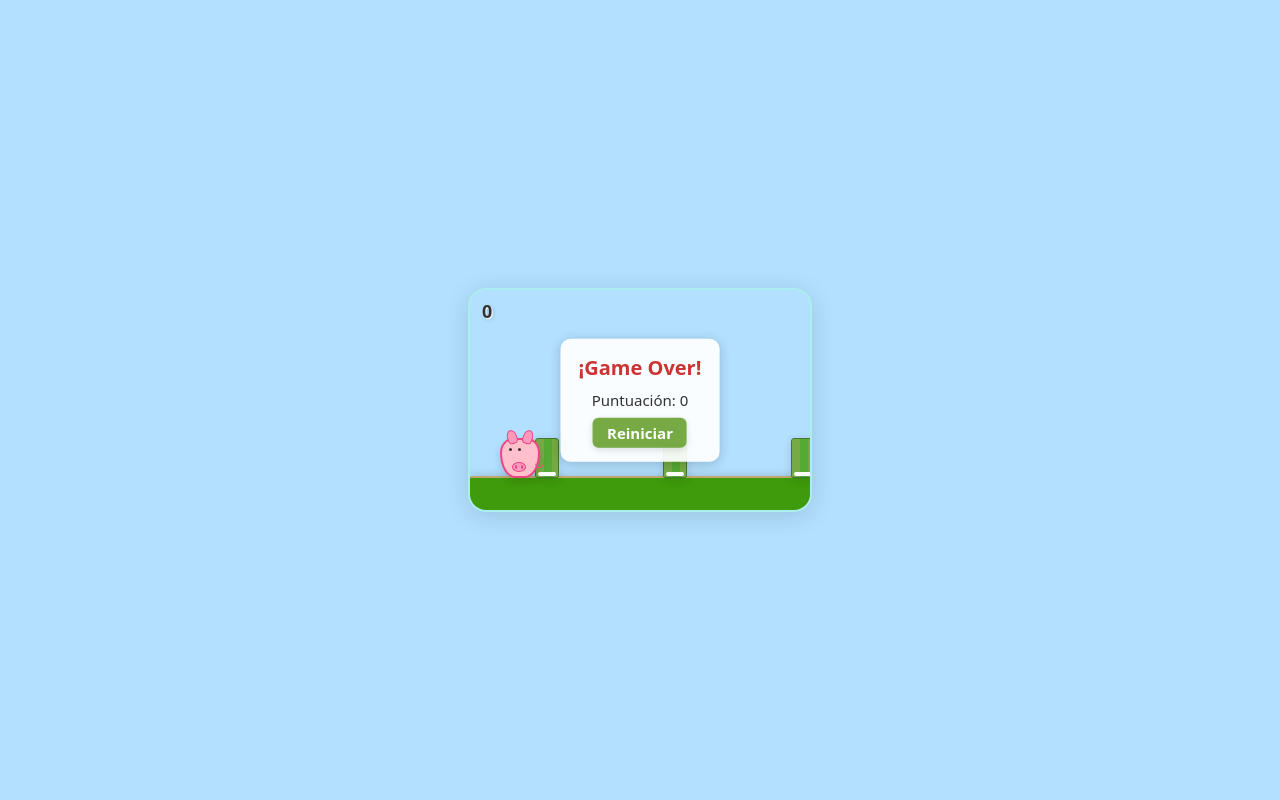
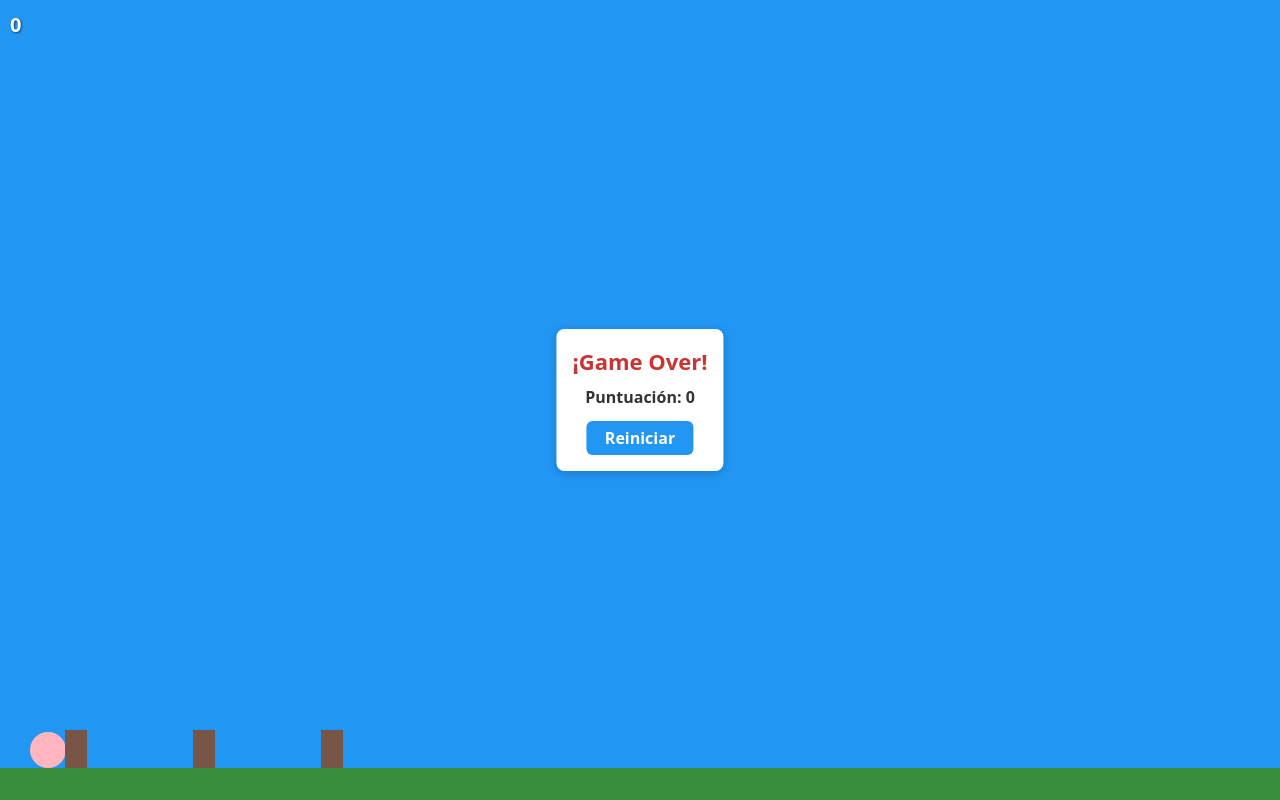
Before and after one commit to Sanguzsua/PorkyJump, a React (Vite) app: page / in a window 1280 px wide. Built offline with nearby package versions, Linux system fonts and the light colour scheme.

Commit message:
jsx cambios

```diff
--- a/src/App.jsx
+++ b/src/App.jsx
@@ -17,45 +17,19 @@ function App() {
   const [obstacles, setObstacles] = useState([]);
   const [gameOver, setGameOver] = useState(false);
   const [score, setScore] = useState(0);
-
-  // Estado seguro para SSR y WebView: inicia con valores por defecto y sincrónico
-  const getSafeWindow = () => {
-    if (typeof window !== 'undefined') {
-      return { w: window.innerWidth, h: window.innerHeight };
-    }
-    return { w: 360, h: 640 };
-  };
-  const [windowSize, setWindowSize] = useState(() => getSafeWindow());
-  useEffect(() => {
-    function handleResize() {
-      setWindowSize(getSafeWindow());
-    }
-    if (typeof window !== 'undefined') {
-      window.addEventListener('resize', handleResize);
-      return () => window.removeEventListener('resize', handleResize);
-    }
-  }, []);
-
-  // referencias para valores actuales (evitar estado viejo)
   const pigYRef = useRef(pigY);
   const velocityRef = useRef(velocity);
-  const obstaclesRef = useRef(obstacles);
 
   useEffect(() => { pigYRef.current = pigY; }, [pigY]);
   useEffect(() => { velocityRef.current = velocity; }, [velocity]);
-  useEffect(() => { obstaclesRef.current = obstacles; }, [obstacles]);
 
   const jump = () => {
-    if (!gameOver) {
-      setVelocity(JUMP_STRENGTH);
-    }
+    if (!gameOver) setVelocity(JUMP_STRENGTH);
   };
 
-  // Bucle del juego con velocidad progresiva
   useEffect(() => {
     if (gameOver) return;
     const gameLoop = setInterval(() => {
-      // Física del cerdito
       let newVelocity = velocityRef.current - GRAVITY;
       let newPigY = pigYRef.current + newVelocity;
       if (newPigY < 0) {
@@ -64,25 +38,15 @@ function App() {
       }
       setPigY(newPigY);
       setVelocity(newVelocity);
-      // Velocidad progresiva
+      setObstacles((prev) => {
         const speed = OBSTACLE_SPEED_BASE + Math.min(score * 0.13, 6);
-      // Obstáculos en movimiento
-      setObstacles((prev) => {
-        const updated = prev
-          .map((obs) => ({
-            ...obs,
-            x: obs.x - speed,
-            passed: obs.passed || obs.x + OBSTACLE_WIDTH < 30,
-          }))
-          .filter((obs) => obs.x + OBSTACLE_WIDTH > 0);
-        // detectar score
-        updated.forEach((obs) => {
+        const updated = prev.map(obs => ({ ...obs, x: obs.x - speed })).filter(obs => obs.x + OBSTACLE_WIDTH > 0);
+        updated.forEach(obs => {
           if (!obs.scored && obs.x + OBSTACLE_WIDTH < 30) {
             obs.scored = true;
-            setScore((s) => s + 1);
+            setScore(s => s + 1);
           }
         });
-        // detectar colisión
         const pigX = 30;
         const pigBottom = GROUND_HEIGHT + newPigY;
         const pigTop = pigBottom + PIG_SIZE;
@@ -106,14 +70,10 @@ function App() {
     return () => clearInterval(gameLoop);
   }, [gameOver, score]);
 
-  // Spawner de obstáculos
   useEffect(() => {
     if (gameOver) return;
     const spawnInterval = setInterval(() => {
-      setObstacles((prev) => [
-        ...prev,
-        { x: GAME_WIDTH, scored: false },
-      ]);
+      setObstacles(prev => [...prev, { x: GAME_WIDTH, scored: false }]);
     }, OBSTACLE_INTERVAL);
     return () => clearInterval(spawnInterval);
   }, [gameOver]);
@@ -126,41 +86,15 @@ function App() {
     setScore(0);
   };
 
-  // Responsive scaling
-  const scale = Math.min(
-    1,
-    windowSize.w / (GAME_WIDTH + 16),
-    windowSize.h / (GAME_HEIGHT + 32)
-  );
-
   return (
     <div
       style={{
         height: '100vh',
         width: '100vw',
-        background: "#b3e0ff",
-        display: "flex",
-        alignItems: "center",
-        justifyContent: "center",
-        overflow: "auto",
-      }}
-    >
-      <div
-        style={{
-          width: GAME_WIDTH * scale,
-          height: GAME_HEIGHT * scale,
-          background: "#b3e0ff",
+        background: "#2196f3",
         position: "relative",
         overflow: "hidden",
-          cursor: "pointer",
-          userSelect: "none",
-          margin: "0 auto",
-          borderRadius: 18 * scale,
-          boxShadow: "0 4px 24px #0002",
-          border: "2px solid #aee",
         touchAction: "manipulation",
-          maxWidth: "100vw",
-          maxHeight: "90vh",
       }}
       onClick={jump}
       onTouchStart={jump}
@@ -172,176 +106,46 @@ function App() {
           left: 0,
           bottom: 0,
           width: "100%",
-            height: GROUND_HEIGHT * scale,
-            background: "#3f9b0b",
-            borderTop: `${2 * scale}px solid #bfa76f`,
-            boxShadow: `0 -2px 8px #0002`,
+          height: GROUND_HEIGHT,
+          background: "#388e3c",
         }}
       />
       {/* Cerdito */}
       <div
         style={{
           position: "absolute",
-            left: 30 * scale,
-            bottom: GROUND_HEIGHT * scale + pigY * scale,
-            width: PIG_SIZE * scale,
-            height: PIG_SIZE * scale,
-            background: "pink",
-            borderRadius: "50% 50% 60% 60%/60% 60% 100% 100%",
-            border: `${2 * scale}px solid #e48`,
-            boxShadow: `0 4px 8px #0002`,
-            zIndex: 2,
-            display: "flex",
-            alignItems: "flex-end",
-            justifyContent: "center",
-          }}
-        >
-          {/* Orejas */}
-          <div
-            style={{
-              position: "absolute",
-              top: -10 * scale,
-              left: 5 * scale,
-              width: 8 * scale,
-              height: 12 * scale,
-              background: "#f9b",
-              borderRadius: "60% 60% 40% 40%",
-              border: `${1.2 * scale}px solid #e48`,
-              transform: "rotate(-18deg)",
-            }}
-          />
-          <div
-            style={{
-              position: "absolute",
-              top: -10 * scale,
-              right: 5 * scale,
-              width: 8 * scale,
-              height: 12 * scale,
-              background: "#f9b",
-              borderRadius: "60% 60% 40% 40%",
-              border: `${1.2 * scale}px solid #e48`,
-              transform: "rotate(18deg)",
-            }}
-          />
-          {/* Nariz */}
-          <div
-            style={{
-              position: "absolute",
-              bottom: 4 * scale,
-              left: 10 * scale,
-              width: 12 * scale,
-              height: 8 * scale,
-              background: "#f9b",
-              borderRadius: "50%",
-              border: `${1 * scale}px solid #e48`,
-              display: "flex",
-              alignItems: "center",
-              justifyContent: "space-around",
-            }}
-          >
-            <div
-              style={{
-                width: 2 * scale,
-                height: 4 * scale,
-                background: "#e48",
-                borderRadius: "50%",
-                margin: "0 1px",
-              }}
-            />
-            <div
-              style={{
-                width: 2 * scale,
-                height: 4 * scale,
-                background: "#e48",
-                borderRadius: "50%",
-                margin: "0 1px",
-              }}
-            />
-          </div>
-          {/* Ojos */}
-          <div
-            style={{
-              position: "absolute",
-              top: 8 * scale,
-              left: 7 * scale,
-              width: 3 * scale,
-              height: 3 * scale,
-              background: "#333",
+          left: 30,
+          bottom: GROUND_HEIGHT + pigY,
+          width: PIG_SIZE,
+          height: PIG_SIZE,
+          background: "#ffb6c1",
           borderRadius: "50%",
         }}
       />
-          <div
-            style={{
-              position: "absolute",
-              top: 8 * scale,
-              left: 16 * scale,
-              width: 3 * scale,
-              height: 3 * scale,
-              background: "#333",
-              borderRadius: "50%",
-            }}
-          />
-          {/* Cola */}
-          <div
-            style={{
-              position: "absolute",
-              right: -6 * scale,
-              bottom: 8 * scale,
-              width: 8 * scale,
-              height: 8 * scale,
-              border: `${1.2 * scale}px solid #e48`,
-              borderRadius: "50%",
-              borderLeft: "none",
-              borderTop: "none",
-              transform: "rotate(30deg)",
-            }}
-          />
-        </div>
       {/* Obstáculos */}
       {obstacles.map((obs, i) => (
         <div
           key={i}
           style={{
             position: "absolute",
-              left: obs.x * scale,
-              bottom: GROUND_HEIGHT * scale,
-              width: OBSTACLE_WIDTH * scale,
-              height: OBSTACLE_HEIGHT * scale,
-              background:
-                "repeating-linear-gradient(90deg, #7a4, #7a4 8px, #5a3 8px, #5a3 16px)",
-              border: `${1.2 * scale}px solid #473`,
-              borderRadius: `${3 * scale}px ${3 * scale}px 2px 2px`,
-              boxShadow: `0 2px 8px #0002`,
-              zIndex: 1,
-              display: "flex",
-              alignItems: "flex-end",
-              justifyContent: "center",
-            }}
-          >
-            {/* Tope blanco */}
-            <div
-              style={{
-                width: "80%",
-                height: 4 * scale,
-                background: "#fff",
-                borderRadius: `${2 * scale}px ${2 * scale}px 2px 2px`,
-                marginBottom: 1 * scale,
+            left: obs.x,
+            bottom: GROUND_HEIGHT,
+            width: OBSTACLE_WIDTH,
+            height: OBSTACLE_HEIGHT,
+            background: "#795548",
           }}
         />
-          </div>
       ))}
       {/* Score */}
       <div
         style={{
           position: "absolute",
-            top: 8 * scale,
-            left: 12 * scale,
-            color: "#333",
+          top: 10,
+          left: 10,
+          color: "#fff",
           fontWeight: "bold",
-            fontSize: 18 * scale,
-            textShadow: "1px 1px 0 #fff, 2px 2px 4px #0002",
-            zIndex: 10,
-            userSelect: "none",
+          fontSize: 20,
+          textShadow: "1px 1px 2px #0008",
         }}
       >
         {score}
@@ -354,27 +158,31 @@ function App() {
             top: "50%",
             left: "50%",
             transform: "translate(-50%,-50%)",
-              background: "rgba(255,255,255,0.92)",
-              padding: `${14 * scale}px ${18 * scale}px` ,
-              borderRadius: `${10 * scale}px`,
-              boxShadow: `0 2px 12px #0003`,
+            background: "#fff",
+            color: "#c33",
+            fontWeight: "bold",
+            fontSize: 22,
+            padding: 16,
+            borderRadius: 8,
+            boxShadow: "0 2px 8px #0003",
             textAlign: "center",
-              zIndex: 20,
           }}
         >
-            <p style={{ margin: 0, fontWeight: "bold", fontSize: 20 * scale, color: "#c33" }}>¡Game Over!</p>
-            <div style={{ color: "#333", fontSize: 15 * scale, margin: `${6 * scale}px 0` }}>Puntuación: {score}</div>
+          ¡Game Over!
+          <br />
+          <span style={{ color: "#333", fontSize: 16 }}>Puntuación: {score}</span>
+          <br />
           <button
             onClick={resetGame}
             style={{
-                fontSize: 15 * scale,
-                padding: `${5 * scale}px ${14 * scale}px`,
-                borderRadius: `${6 * scale}px`,
+              marginTop: 10,
+              fontSize: 16,
+              padding: "6px 18px",
+              borderRadius: 6,
               border: "none",
-                background: "#7a4",
+              background: "#2196f3",
               color: "#fff",
               fontWeight: "bold",
-                boxShadow: `0 2px 6px #0002`,
               cursor: "pointer",
             }}
           >
@@ -392,20 +200,17 @@ function App() {
             width: "100%",
             textAlign: "center",
             color: "#333",
-              fontSize: 16 * scale,
+            fontSize: 16,
             fontWeight: "bold",
-              textShadow: "1px 1px 0 #fff, 2px 2px 4px #0002",
-              zIndex: 20,
-              background: "rgba(255,255,255,0.7)",
-              padding: `${8 * scale}px 0`,
-              borderRadius: `${8 * scale}px`,
+            background: "#fff8",
+            padding: 10,
+            borderRadius: 8,
           }}
         >
           ¡Toca para saltar!
         </div>
       )}
     </div>
-    </div>
   );
 }
 
```
Lines whose indentation alone changed are shown as unchanged.
